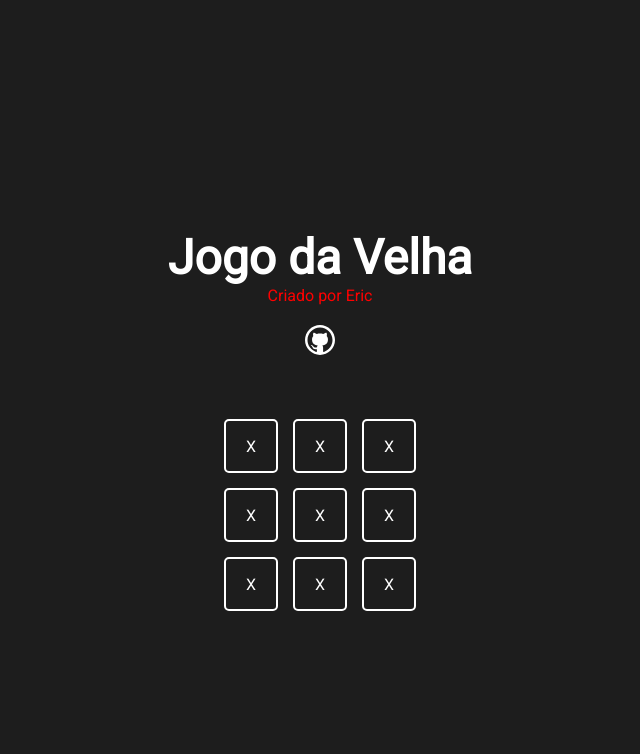
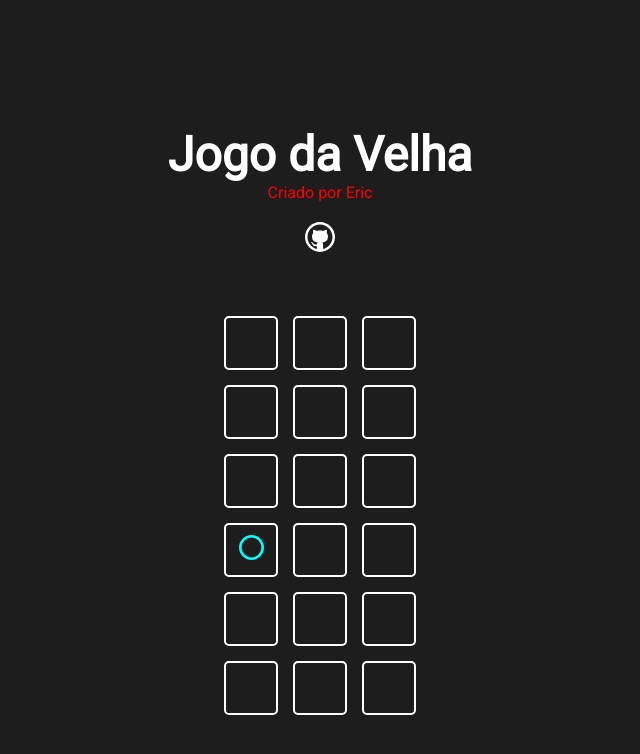
Before and after one commit to EricAG9/react-jogo-da-velha, a Next.js app: page / in a window 1280 px wide. Shown: the top 754 px of the page, without its empty margins (320-960 px from the left). Built offline with nearby package versions, Linux system fonts and the light colour scheme.

Commit message:
criado o gameOption

```diff
--- a/src/componentes/Game/Game.jsx
+++ b/src/componentes/Game/Game.jsx
@@ -1,11 +1,22 @@
+import { useState } from "react"
 import styles from "./Game.module.css"
 
 import GameOption from "../gameOption/GameOption"
 
 function Game () {
+
+    const [gameState, setGameState] = useState(Array(9).fill(0))
+
     return(
         <div className={styles.game}>
-            <GameOption />
+            {
+                gameState.map((value, pos)=>
+                <GameOption key={`game-option-pos-${pos}`}
+                    status={value}
+                />
+                )
+            }
+            <GameOption status={1}/>
             <GameOption />
             <GameOption />
             <GameOption />
--- a/src/componentes/gameOption/GameOption.jsx
+++ b/src/componentes/gameOption/GameOption.jsx
@@ -1,9 +1,17 @@
 import styles from "./GameOption.module.css"
+import Icon from "../icon/Icon"
 
-function GameOption () {
+const GameIcon = ({iconName}) => <Icon iconName={iconName} size = "25px" />
+
+function GameOption ({status}) {
     return (
         <div className={styles.gameOption}>
-            X
+            {
+                status === 1 && <GameIcon iconName="circle" />
+            }
+            {
+                status === -1 && <GameIcon iconName="x" />
+            }
         </div>
     )
 }
```
Also changed, not shown: public/icons/circle.svg (added), public/icons/x.svg (added).
